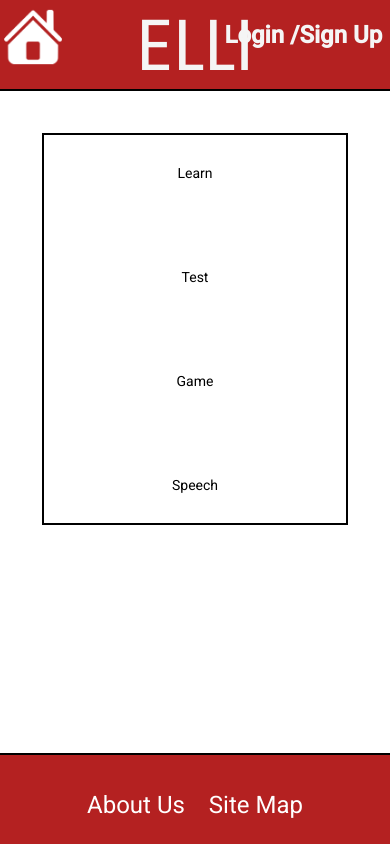
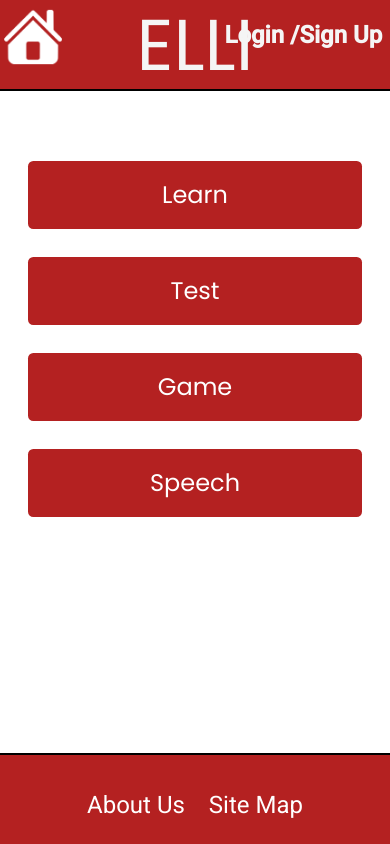
Before and after one commit to blbarr01/EnglishLearningInitiative, an Angular app in the folder ELLI/: page / in a window 390 px wide. Built offline with nearby package versions, Linux system fonts and the light colour scheme.

Commit message:
style: finalized proportions for responisve layout; buttons for phone created

```diff
--- a/ELLI/src/app/features/home/home.component.css
+++ b/ELLI/src/app/features/home/home.component.css
@@ -5,45 +5,18 @@
 
 #button-container{
     padding: 2em;
-    border: 2px solid black;
-    margin: 3em;
+    /* border: 2px solid black; */
+    margin: 3em auto;
     display: grid;
-    gap: 6em;
     grid-template-columns: repeat(4, 1fr);
     justify-items: center;
     place-items: center;
+    overflow-y: hidden;
 }
 
-
-@media (max-width: 1280px) {
-    #button-container{
-        padding: 2em;
-        border: 2px solid black;
-        margin: 3em;
-        display: grid;
-        gap: 6em;
-        grid-template-columns: repeat(2, 1fr);
-        justify-items: center;
-        place-items: center;
-    }
-}
-
-@media (max-width: 625px) {
-    #button-container{
-        padding: 2em;
-        border: 2px solid black;
-        margin: 3em;
-        display: grid;
-        gap: 6em;
-        grid-template-columns: repeat(1, 1fr);
-        justify-items: center;
-        place-items: center;
-    }
-}
-
-.home-btn{
+.home-page-btn{
     text-align: center;
-    border: 2px solid green;
+    /* border: 2px solid green; */
     border-radius: .33rem;
     padding: 3em;
     font-size: 1.5rem;
@@ -51,3 +24,26 @@
     background-color: var(--matador-red);
     font-family: 'Poppins';
 }
+
+
+@media (max-width: 1280px) {
+    #button-container{
+        padding: 2em;
+        /* border: 2px solid black; */
+        margin: 3em auto;
+        row-gap: 6em;
+        grid-template-columns: repeat(2, 1fr);
+
+    }
+}
+
+@media (max-width: 625px) {
+    #button-container{
+        row-gap: 2em;
+        grid-template-columns: repeat(1, 1fr);
+    }
+    .home-page-btn{
+        padding: 1em;
+        width: 100%;
+    }
+}
```
